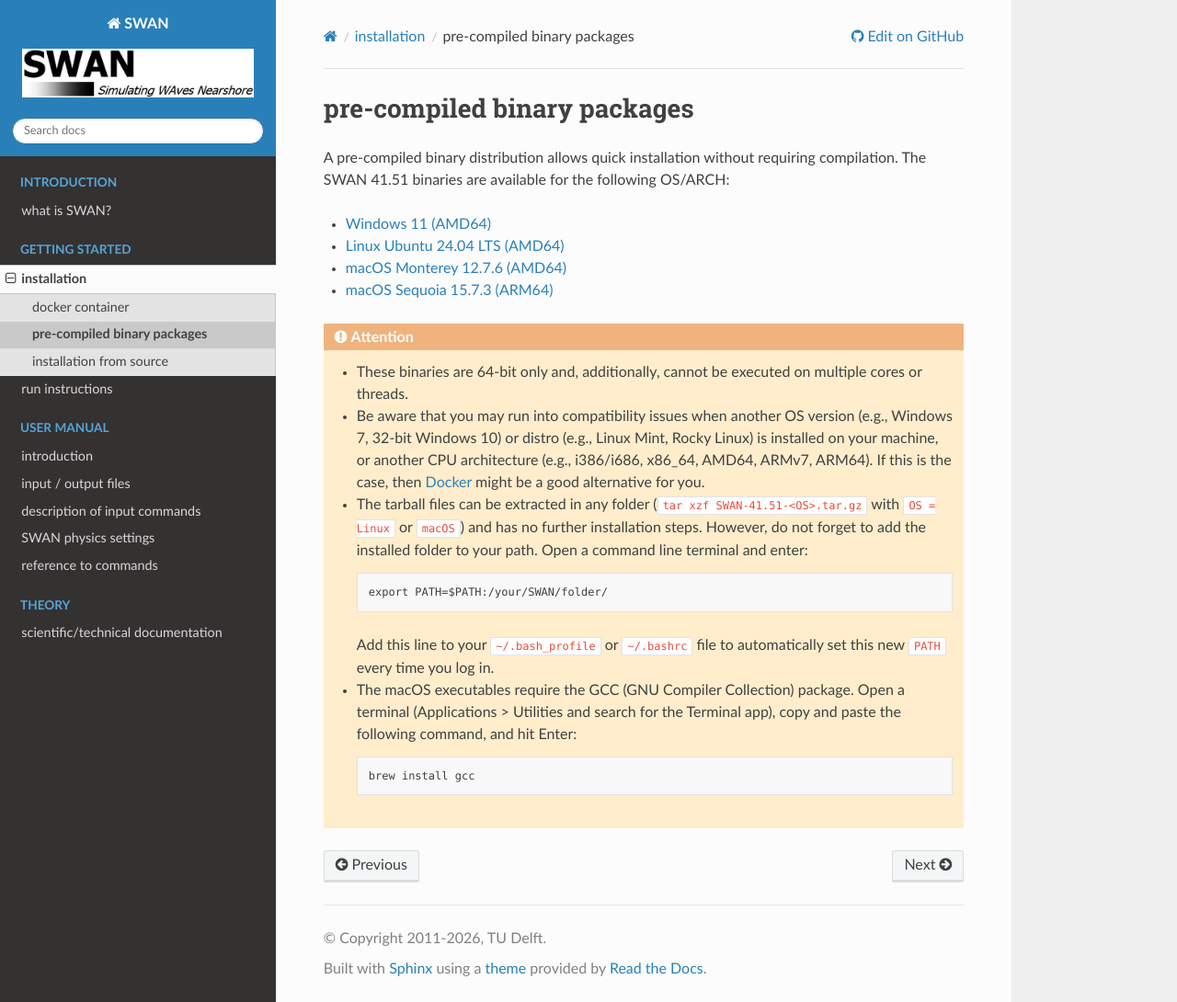
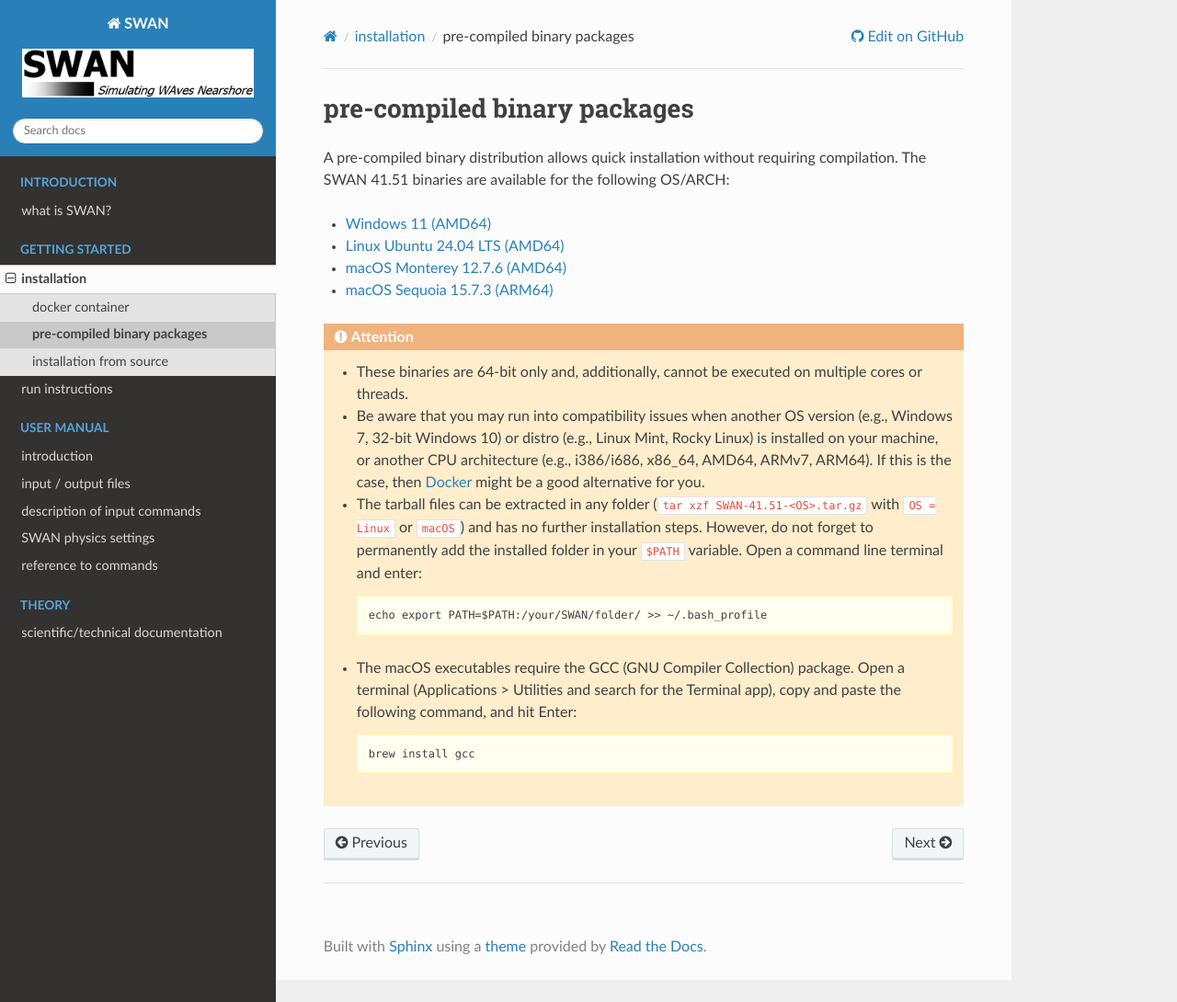
Before and after one commit to delftwaves/swan-docs, a Sphinx documentation site: the page built from docs/getting_started/binaries.rst, in a window 1280 px wide and 1090 px high. Shown: the whole window at 92% size. Built offline with Sphinx 7.4.7 and the Read the Docs theme 3.1.0, drawn with Linux system fonts in a browser that asks for light colours.

Commit message:
update documentation

```diff
--- /dev/null
+++ b/docs/_static/custom.css
@@ -0,0 +1,12 @@
+/* code block background */
+.rst-content div[class^="highlight"],
+.rst-content pre.literal-block {
+    background-color: ivory;
+    border: 1px solid rgb(255 255 128 / 0.6);
+}
+
+/* copyright invisible */
+div[role=contentinfo] {
+	visibility: hidden;
+	position: relative;
+}
--- a/docs/conf.py
+++ b/docs/conf.py
@@ -29,9 +29,9 @@
 # https://www.sphinx-doc.org/en/master/usage/configuration.html#options-for-html-output
 
 html_theme = 'sphinx_rtd_theme'
-
-# includes SWAN logo
-html_logo = html_favicon = '_images/swanlogo.png'
+html_static_path = ['_static']
+html_css_files = ['custom.css']
+html_logo = html_favicon = '_static/swanlogo.png'
 
 # edit on GitHub
 html_context = dict()
--- a/docs/getting_started/binaries.rst
+++ b/docs/getting_started/binaries.rst
@@ -17,11 +17,10 @@
      If this is the case, then :ref:`Docker <docker>` might be a good alternative for you.
    - The tarball files can be extracted in any folder (``tar xzf SWAN-41.51-<OS>.tar.gz`` with ``OS = Linux`` or ``macOS``)
      and has no further installation steps.
-     However, do not forget to add the installed folder to your path. Open a command line terminal and enter::
+     However, do not forget to permanently add the installed folder in your ``$PATH`` variable. Open a command line terminal and enter::
 
-        export PATH=$PATH:/your/SWAN/folder/
+        echo export PATH=$PATH:/your/SWAN/folder/ >> ~/.bash_profile
 
-     Add this line to your ``~/.bash_profile`` or ``~/.bashrc`` file to automatically set this new ``PATH`` every time you log in.
    - The macOS executables require the GCC (GNU Compiler Collection) package. Open a terminal (Applications > Utilities and search for the Terminal app),
      copy and paste the following command, and hit Enter::
 
--- a/docs/getting_started/gnu_fortran/linux.rst
+++ b/docs/getting_started/gnu_fortran/linux.rst
@@ -151,7 +151,11 @@
    export PATH=$PATH:$HOME/wavemodels/swan
 
 You can check the new value of ``PATH`` by echoing it: ``echo $PATH``. However, to set this permanently, you need to add it to
-your ``~/.bash_profile`` or ``~/.bashrc`` file.
+your ``~/.bash_profile`` (or ``~/.bashrc`` file), as follows
+
+.. code-block:: bash
+
+   echo export PATH=$PATH:$HOME/wavemodels/swan >> ~/.bash_profile
 
 options for configuring SWAN
 ----------------------------
--- a/docs/getting_started/gnu_fortran/macos.rst
+++ b/docs/getting_started/gnu_fortran/macos.rst
@@ -113,7 +113,11 @@
    export PATH=$PATH:$HOME/wavemodels/swan
 
 You can check the new value of ``PATH`` by echoing it: ``echo $PATH``. However, to set this permanently, you need to add it to your
-``~/.bash_profile`` or ``~/.bashrc`` file.
+``~/.bash_profile`` (or ``~/.bashrc`` file), as follows
+
+.. code-block:: bash
+
+   echo export PATH=$PATH:$HOME/wavemodels/swan >> ~/.bash_profile
 
 options for configuring SWAN
 ----------------------------
--- a/docs/getting_started/run2/index.rst
+++ b/docs/getting_started/run2/index.rst
@@ -1,7 +1,7 @@
 from Docker image
 =================
 
-The user can either choose between running SWAN directly using docker or the docker in interactive mode (option ``-it``).
+The user can either choose between running SWAN directly using docker or the docker in interactive mode (flag ``-it``).
 
 To run SWAN directly, copy and paste the following command, replace the required run parameters, and hit Enter::
 
@@ -16,7 +16,7 @@
 
 .. note::
 
-   - The option ``-v .:/home/swan`` ensures that the SWAN output files and the PRINT file created in the directory ``/home/swan`` of the
+   - The directive ``-v .:/home/swan`` ensures that the SWAN output files and the PRINT file created in the directory ``/home/swan`` of the
      docker container will store in your local current directory.
-   - The option ``--rm`` removes the exited container from your machine after terminating SWAN. (Check by invoking the command ``docker ps -a``.)
+   - The flag ``--rm`` removes the exited container from your machine after terminating SWAN. (Check by invoking the command ``docker ps -a``.)
    - For a complete overview of the command ``docker run``, please refer to this `page <https://docs.docker.com/reference/cli/docker/container/run/>`_.
```
Also changed, not shown: docs/_static/swanlogo.png (renamed from docs/_images/swanlogo.png).
